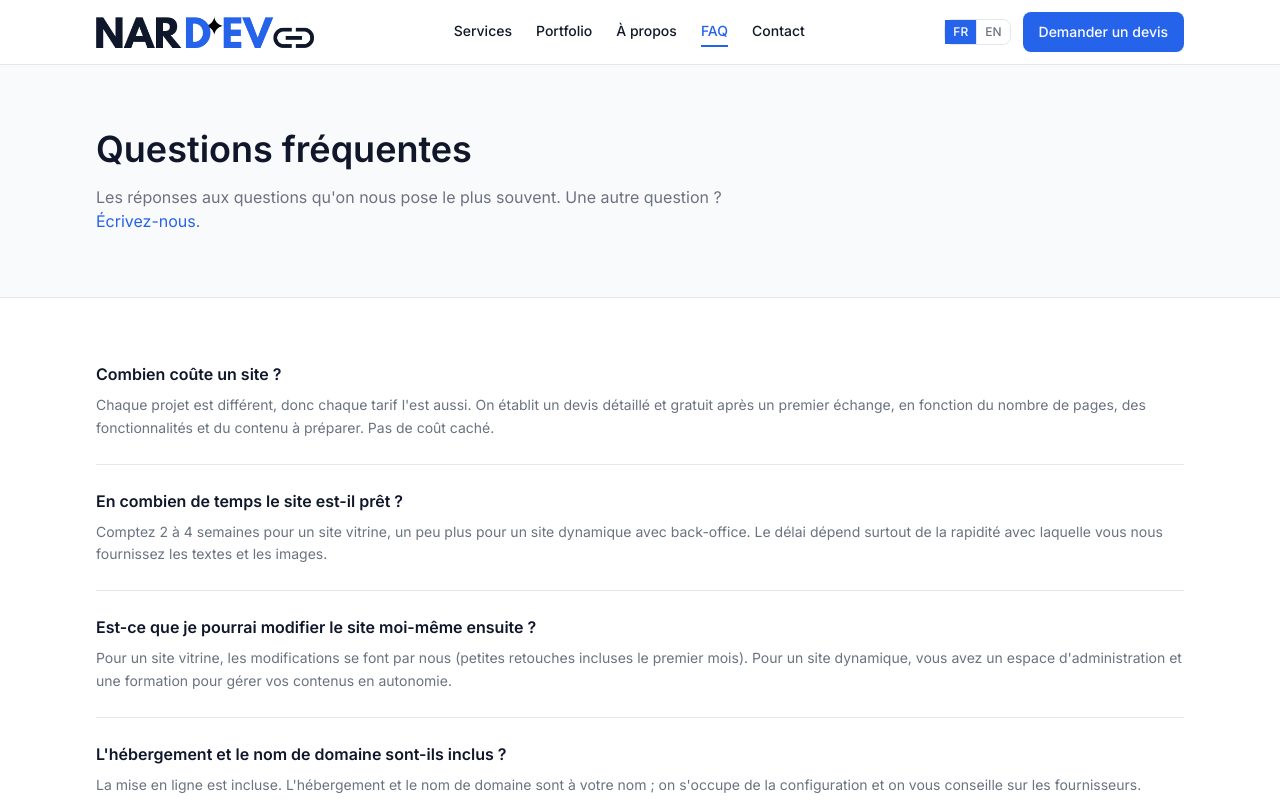
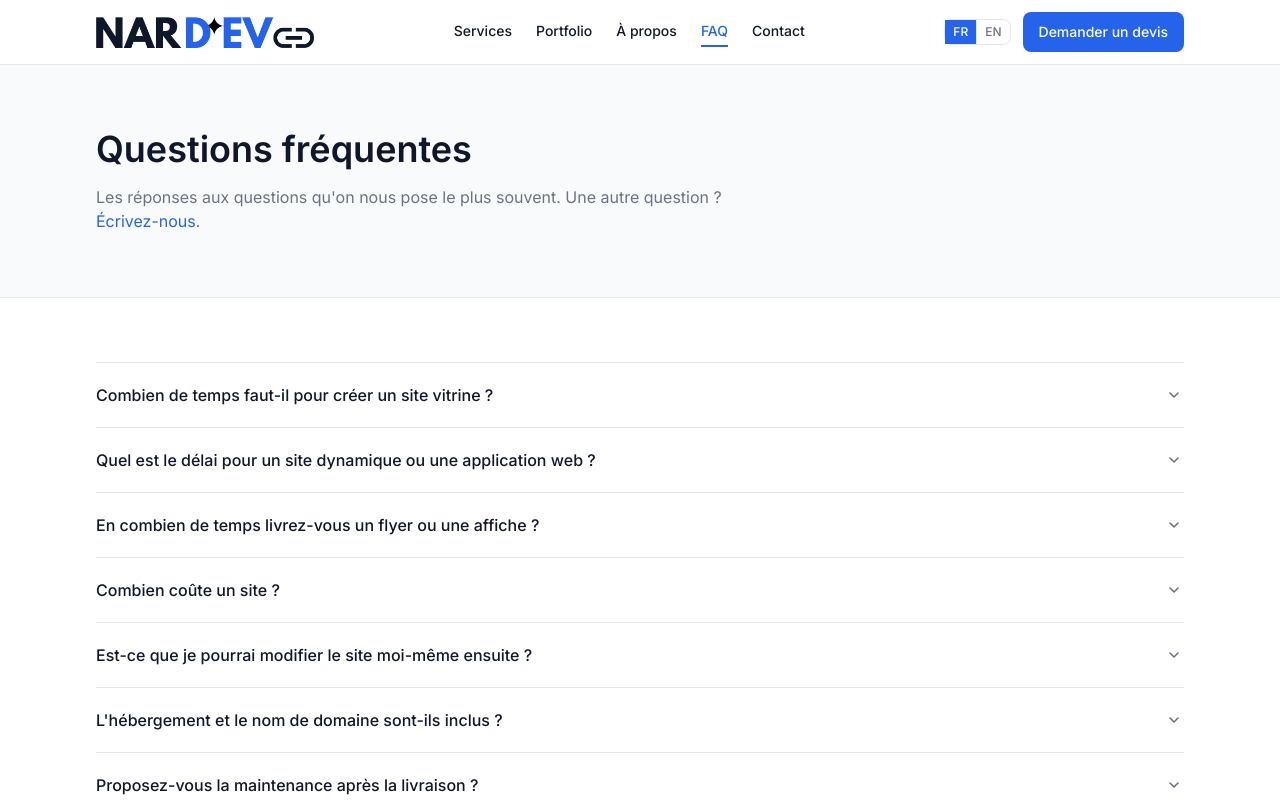
Before and after one commit to TBC0735/nardev-website, a Next.js app: page /faq in a window 1280 px wide. Shown: the top 800 px of the page. Built offline with nearby package versions, Linux system fonts and the light colour scheme; no server answers.

Commit message:
FAQ en accordéon + questions/délais orientés concurrence (site vitrine 3-5j, dynamique dès 2 sem., flyer 24-48h)

```diff
--- a/src/app/faq/page.tsx
+++ b/src/app/faq/page.tsx
@@ -7,7 +7,7 @@ import { getDict } from "@/i18n/server";
 export const metadata: Metadata = {
   title: "FAQ",
   description:
-    "Tarifs, délais, hébergement, maintenance, paiement : les réponses aux questions les plus fréquentes sur nos prestations.",
+    "Délais de livraison, tarifs, hébergement, maintenance, paiement : les réponses aux questions les plus fréquentes sur nos prestations.",
 };
 export const dynamic = "force-dynamic";
 
@@ -45,16 +45,32 @@ export default function FaqPage() {
       </section>
 
       <Container className="max-w-3xl py-16">
-        <dl className="divide-y divide-bordure">
+        <div className="divide-y divide-bordure border-y border-bordure">
           {t.items.map((item) => (
-            <div key={item.q} className="py-6 first:pt-0">
-              <dt className="font-semibold text-marine">{item.q}</dt>
-              <dd className="mt-2 text-sm leading-relaxed text-texte-secondaire">
+            <details key={item.q} className="group">
+              <summary className="flex cursor-pointer list-none items-center justify-between gap-4 py-5 font-medium text-marine [&::-webkit-details-marker]:hidden">
+                <span>{item.q}</span>
+                <svg
+                  className="h-5 w-5 shrink-0 text-texte-secondaire transition-transform duration-200 group-open:rotate-180"
+                  viewBox="0 0 20 20"
+                  fill="none"
+                  aria-hidden="true"
+                >
+                  <path
+                    d="M6 8l4 4 4-4"
+                    stroke="currentColor"
+                    strokeWidth="1.6"
+                    strokeLinecap="round"
+                    strokeLinejoin="round"
+                  />
+                </svg>
+              </summary>
+              <p className="pb-5 pr-9 text-sm leading-relaxed text-texte-secondaire">
                 {item.a}
-              </dd>
-            </div>
+              </p>
+            </details>
           ))}
-        </dl>
+        </div>
 
         <div className="mt-10">
           <Button href="/contact?type=devis">{dict.cta.quote}</Button>
--- a/src/i18n/dictionaries.ts
+++ b/src/i18n/dictionaries.ts
@@ -150,12 +150,20 @@ const fr = {
     contactLink: "Écrivez-nous",
     items: [
       {
+        q: "Combien de temps faut-il pour créer un site vitrine ?",
+        a: "Une fois vos contenus reçus (textes, photos, logo), on livre un site vitrine en 3 à 5 jours ouvrés. Une semaine grand maximum pour les demandes plus fournies. Et on valide une maquette avec vous avant de lancer : le délai annoncé est celui qui est tenu.",
+      },
+      {
+        q: "Quel est le délai pour un site dynamique ou une application web ?",
+        a: "À partir de 2 semaines pour un site dynamique avec back-office. Pour un projet plus complexe ou entièrement sur mesure, comptez 1 à 2 mois selon l'ampleur. On vous donne un planning clair dès le devis et vous suivez l'avancement en continu.",
+      },
+      {
+        q: "En combien de temps livrez-vous un flyer ou une affiche ?",
+        a: "24 à 48 h ouvrées après validation du brief et réception de vos éléments. Vous recevez une première proposition rapidement, puis les fichiers prêts à imprimer une fois les retouches faites.",
+      },
+      {
         q: "Combien coûte un site ?",
         a: "Chaque projet est différent, donc chaque tarif l'est aussi. On établit un devis détaillé et gratuit après un premier échange, en fonction du nombre de pages, des fonctionnalités et du contenu à préparer. Pas de coût caché.",
-      },
-      {
-        q: "En combien de temps le site est-il prêt ?",
-        a: "Comptez 2 à 4 semaines pour un site vitrine, un peu plus pour un site dynamique avec back-office. Le délai dépend surtout de la rapidité avec laquelle vous nous fournissez les textes et les images.",
       },
       {
         q: "Est-ce que je pourrai modifier le site moi-même ensuite ?",
@@ -364,12 +372,20 @@ const en: Dict = {
     contactLink: "Write to us",
     items: [
       {
+        q: "How long does it take to build a showcase site?",
+        a: "Once we have your content (text, photos, logo), we deliver a showcase site in 3 to 5 business days. One week at most for larger requests. And we validate a mock-up with you before starting: the deadline we announce is the one we meet.",
+      },
+      {
+        q: "What is the timeline for a dynamic site or web app?",
+        a: "From 2 weeks for a dynamic site with a back office. For a more complex or fully custom project, allow 1 to 2 months depending on scope. You get a clear schedule with the quote and follow progress throughout.",
+      },
+      {
+        q: "How fast do you deliver a flyer or poster?",
+        a: "24 to 48 business hours after the brief is approved and your assets are received. You get a first proposal quickly, then print-ready files once revisions are done.",
+      },
+      {
         q: "How much does a website cost?",
         a: "Every project is different, so every price is too. We provide a detailed, free quote after a first conversation, based on the number of pages, the features and the content to prepare. No hidden costs.",
-      },
-      {
-        q: "How long until the site is ready?",
-        a: "Around 2 to 4 weeks for a showcase site, a bit more for a dynamic site with a back office. The timeline mostly depends on how quickly you provide the texts and images.",
       },
       {
         q: "Will I be able to edit the site myself afterwards?",
```
Also changed, not shown: 1 other file (tests, documents, lock files or other folders).
